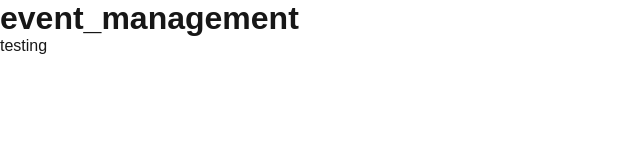
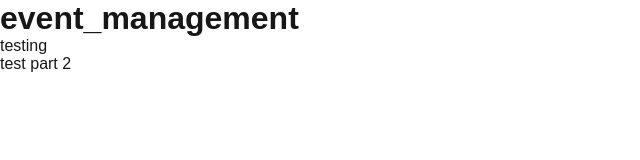
Before and after one commit to Sterling-Gore/COSC4353, a Next.js app in the folder ftgoo/: page /event-management in a window 1280 px wide. Shown: the top 160 px of the page, without its empty margins (0-640 px from the left). Built offline with nearby package versions, Linux system fonts and the light colour scheme.

Commit message:
tset: testing my branch again, now after applying 'git branch --unset-upsteam'

```diff
--- a/ftgoo/pages/event-management/index.js
+++ b/ftgoo/pages/event-management/index.js
@@ -3,6 +3,7 @@ export default function event_management(){
         <>
         <h1> event_management </h1>
         <p>testing</p>
+        <p>test part 2</p>
         </>
 
     );
```
